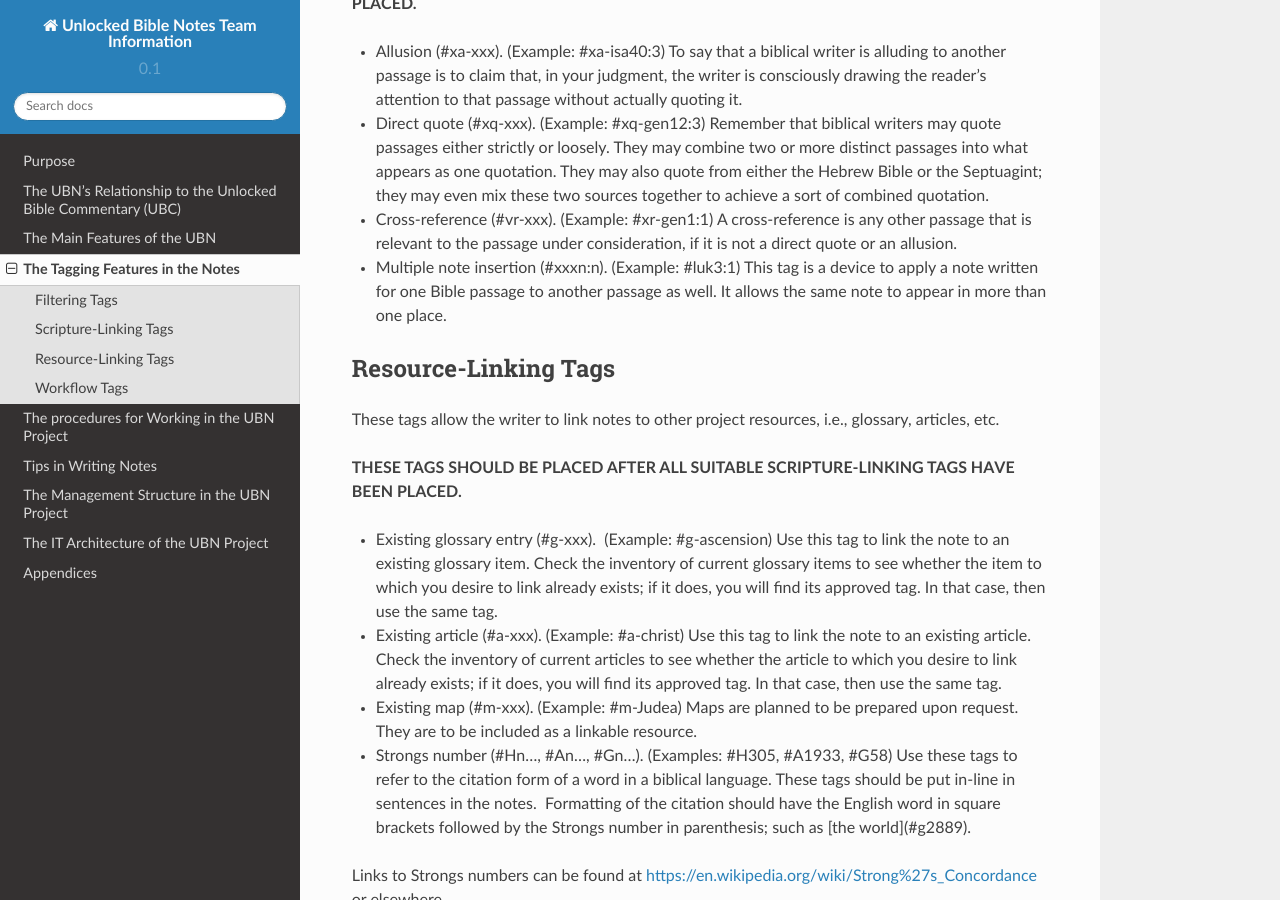
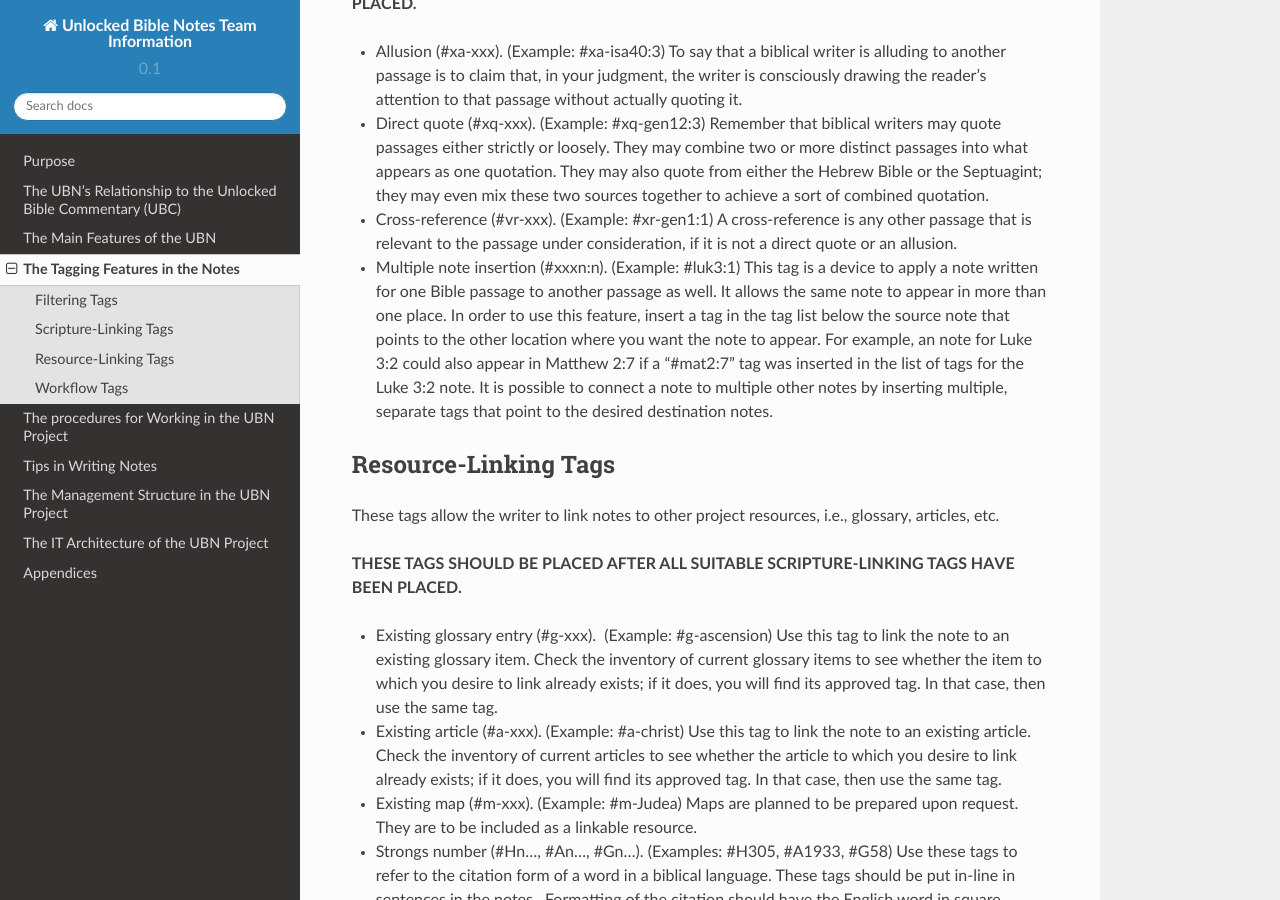
Before and after one commit to unfoldingWord-dev/Unlocked-Bible-Notes-Info, a Sphinx documentation site: the page built from docs/tagging.rst, in a window 1280 px wide and 900 px high, scrolled down 1384 px. Built offline with Sphinx 7.4.7 and the Read the Docs theme 2.0.0, drawn with Linux system fonts in a browser that asks for light colours.

Commit message:
Resource Linking edit
Changed explanation of multiple note insertion instructions

```diff
--- a/docs/tagging.rst
+++ b/docs/tagging.rst
@@ -36,7 +36,7 @@ These tags allow writers to link notes to other Scripture passages.
 - Allusion (#xa-xxx). (Example: #xa-isa40:3) To say that a biblical writer is alluding to another passage is to claim that, in your judgment, the writer is consciously drawing the reader’s attention to that passage without actually quoting it.
 - Direct quote (#xq-xxx). (Example: #xq-gen12:3) Remember that biblical writers may quote passages either strictly or loosely. They may combine two or more distinct passages into what appears as one quotation. They may also quote from either the Hebrew Bible or the Septuagint; they may even mix these two sources together to achieve a sort of combined quotation.
 - Cross-reference (#vr-xxx). (Example: #xr-gen1:1) A cross-reference is any other passage that is relevant to the passage under consideration, if it is not a direct quote or an allusion.
-- Multiple note insertion (#xxxn:n). (Example: #luk3:1) This tag is a device to apply a note written for one Bible passage to another passage as well. It allows the same note to appear in more than one place.
+- Multiple note insertion (#xxxn:n). (Example: #luk3:1) This tag is a device to apply a note written for one Bible passage to another passage as well. It allows the same note to appear in more than one place. In order to use this feature, insert a tag in the tag list below the source note that points to the other location where you want the note to appear. For example, an note for Luke 3:2 could also appear in Matthew 2:7 if a “#mat2:7” tag was inserted in the list of tags for the Luke 3:2 note. It is possible to connect a note to multiple other notes by inserting multiple, separate tags that point to the desired destination notes.
 
 
 Resource-Linking Tags
```
